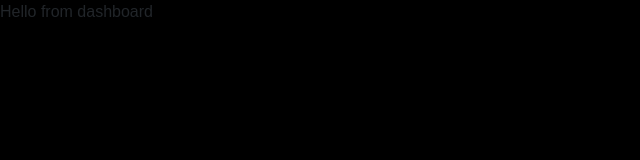
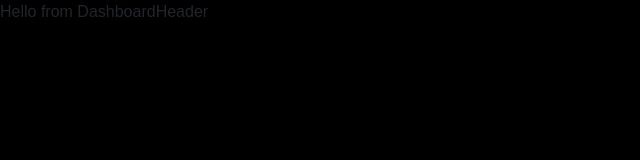
Before and after one commit to klavrenuk/schedule, a React (Create React App) app: page / in a window 1280 px wide. Shown: the top 160 px of the page, without its empty margins (0-640 px from the left). Built offline with nearby package versions, Linux system fonts and the light colour scheme; a web font is replaced by a local one.

Commit message:
1. Connect config.less to app.less 2. create component DashboardHeader

```diff
--- a/src/components/dashboard/Dashboard.jsx
+++ b/src/components/dashboard/Dashboard.jsx
@@ -1,9 +1,11 @@
 import React from 'react';
+
+import DashboardHeader from "./DashboardHeader";
 
 const Dashboard = () => {
     return (
         <div>
-            Hello from dashboard
+            <DashboardHeader />
         </div>
     )
 }
--- /dev/null
+++ b/src/components/dashboard/DashboardHeader.jsx
@@ -0,0 +1,11 @@
+import React from 'react';
+
+const DashboardHeader = () => {
+    return (
+        <header>
+            Hello from DashboardHeader
+        </header>
+    )
+}
+
+export default DashboardHeader;
--- a/src/css/app.less
+++ b/src/css/app.less
@@ -1,4 +1,5 @@
 @import url('https://fonts.googleapis.com/css2?family=Noto+Sans+JP:wght@500&display=swap');
+@import "config";
 @import "buttons";
 
 body {
```
